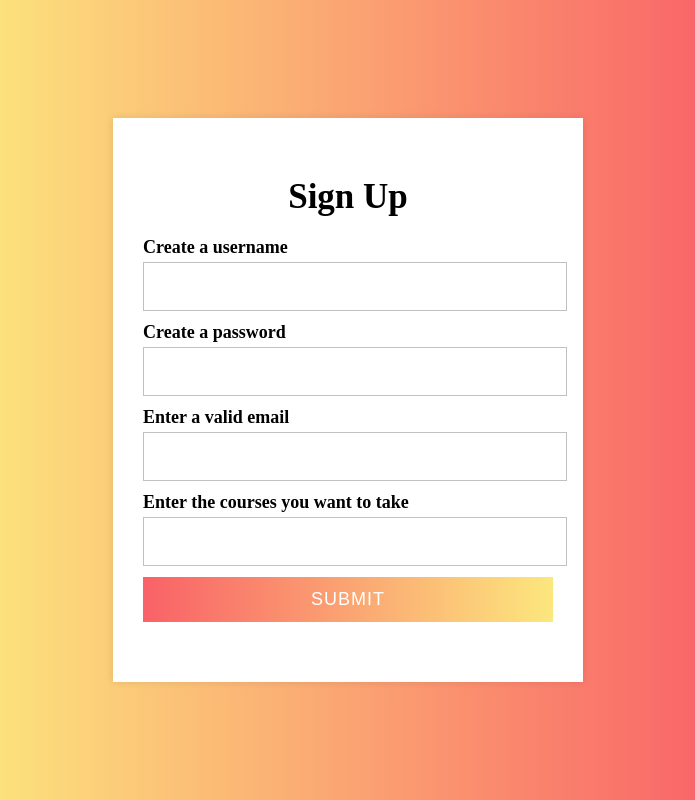
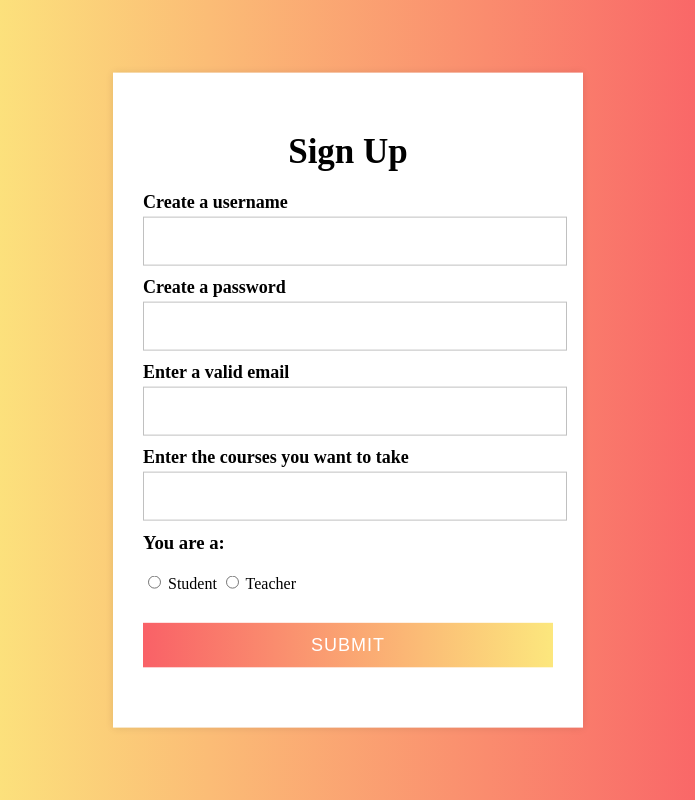
Before and after one commit to battuAshita/Online-Classroom, a Flask app: page /register in a window 1280 px wide. Shown: the whole page, without its empty margins (292-987 px from the left). Run offline with Flask 2, Linux system fonts and the light colour scheme.

Commit message:
added login type

```diff
--- a/templates/registerPage.html
+++ b/templates/registerPage.html
@@ -31,6 +31,14 @@
             <br>
         </div>
 
+        <div>
+            <h3> You are a: </h3>
+            <input type="radio" name="login_type" id="student">
+            <label for="Student">Student</label>
+            <input type="radio" name="login_type" id="teacher">
+            <label for="teacher">Teacher</label><br>
+        </div>
+
         <div class="btn">
             <div class="inner">
             </div>
```
